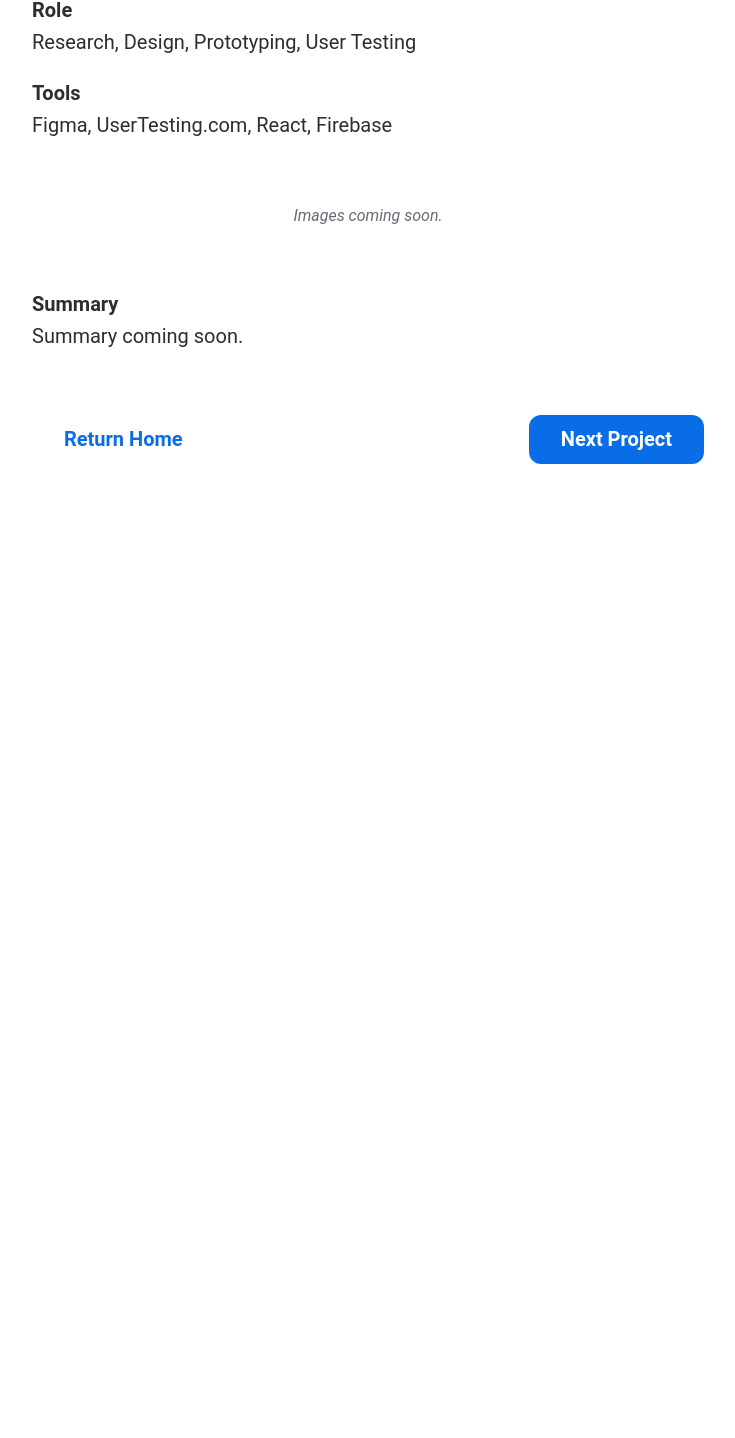
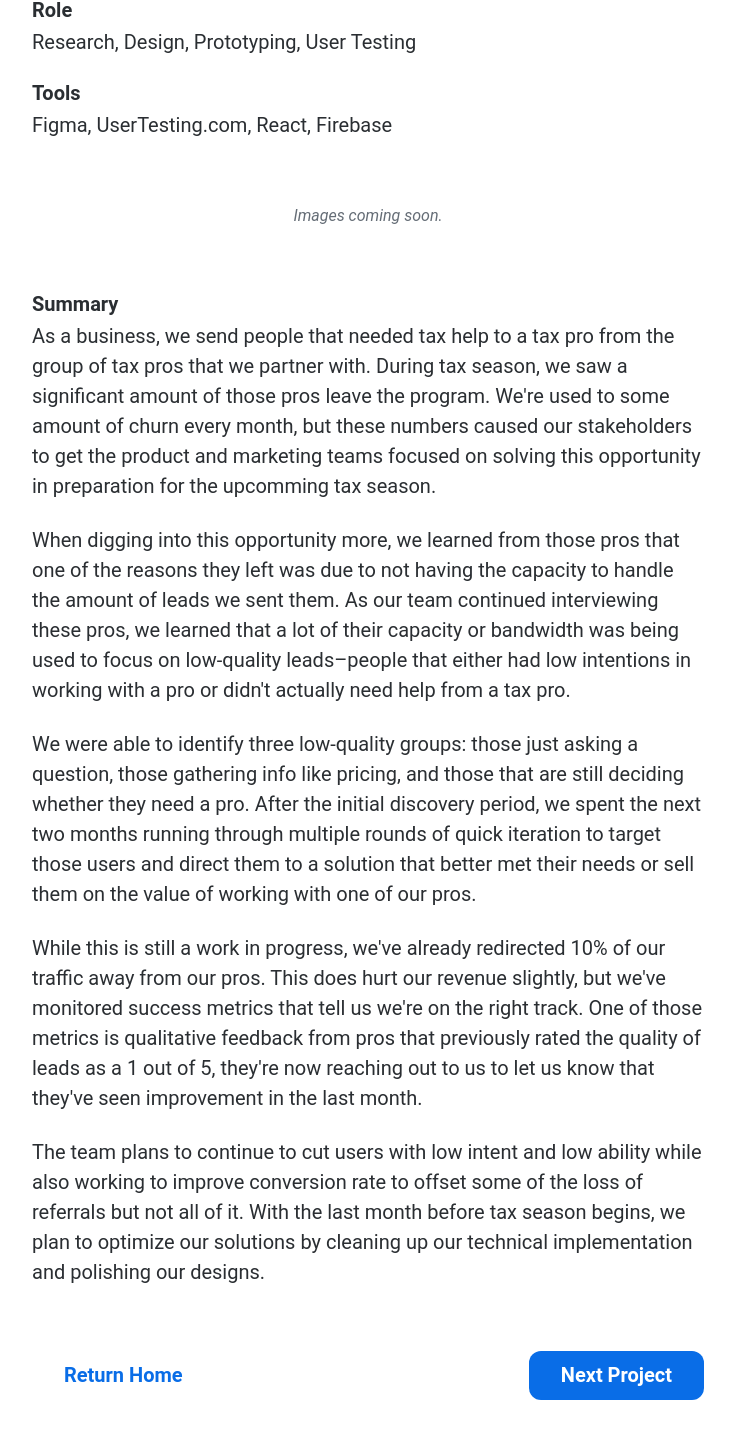
Before and after one commit to isaiahcolson/colson-site, a React (Vite) app: page /work/tax-lead-quality in a window 1280 px wide. Shown: the part 639-2077 px from the top of the page, without its empty margins (272-1007 px from the left). Before the commit the page ends 1167 px from the top, so only its background shows below. Built offline with nearby package versions, Linux system fonts and the light colour scheme.

Commit message:
add summary to tax lead quality

```diff
--- a/src/components/Work/ExampleList.tsx
+++ b/src/components/Work/ExampleList.tsx
@@ -5,7 +5,7 @@ function ExampleList() {
     <>
       <ExampleItem
         className="mb-4"
-        description="Improved the quality of leads going to tax pros by redirecting users that are non-target market."
+        description="Improved quality of leads going to tax pros by redirecting users that are non-target market."
         imgAlt="tax lead quality mockup"
         imgSrc="/work-tax-lead-quality.png"
         route="/work/tax-lead-quality"
@@ -40,7 +40,7 @@ function ExampleList() {
           title="Help Center"
         />
         <ExampleItem
-          description="Redesigned pricing chart for tax product to better communicate brand and ideal product choice."
+          description="Redesigned pricing chart for tax-filing software to highlight recommendedation."
           imgAlt="pricing chart mockup"
           imgSrc="/work-price-chart.png"
           route="/work/pricing-chart"
--- a/src/pages/Work/PhoneVerification.tsx
+++ b/src/pages/Work/PhoneVerification.tsx
@@ -120,10 +120,10 @@ function PhoneVerification() {
           </Link>
 
           <Link
-            to="/#workSection"
+            to="/work/tax-lead-quality"
             className="font-bold text-center md:text-4 text-blue-50 duration-100 px-8 py-3 rounded-xl hover:bg-blue-5 hover:text-blue-60"
           >
-            Return Home
+            Previous Project
           </Link>
         </div>
       </section>
--- a/src/pages/Work/TaxLeadQuality.tsx
+++ b/src/pages/Work/TaxLeadQuality.tsx
@@ -75,14 +75,60 @@ function TaxLeadQuality() {
         <div>
           <p className="font-bold md:text-4 mb-1">Summary</p>
 
-          <p className="md:text-4 leading-normal mb-6">Summary coming soon.</p>
+          <p className="md:text-4 leading-normal mb-6">
+            As a business, we send people that needed tax help to a tax pro from
+            the group of tax pros that we partner with. During tax season, we
+            saw a significant amount of those pros leave the program. We're used
+            to some amount of churn every month, but these numbers caused our
+            stakeholders to get the product and marketing teams focused on
+            solving this opportunity in preparation for the upcomming tax
+            season.
+          </p>
+
+          <p className="md:text-4 leading-normal mb-6">
+            When digging into this opportunity more, we learned from those pros
+            that one of the reasons they left was due to not having the capacity
+            to handle the amount of leads we sent them. As our team continued
+            interviewing these pros, we learned that a lot of their capacity or
+            bandwidth was being used to focus on low-quality leads–people that
+            either had low intentions in working with a pro or didn't actually
+            need help from a tax pro.
+          </p>
+
+          <p className="md:text-4 leading-normal mb-6">
+            We were able to identify three low-quality groups: those just asking
+            a question, those gathering info like pricing, and those that are
+            still deciding whether they need a pro. After the initial discovery
+            period, we spent the next two months running through multiple rounds
+            of quick iteration to target those users and direct them to a
+            solution that better met their needs or sell them on the value of
+            working with one of our pros.
+          </p>
+
+          <p className="md:text-4 leading-normal mb-6">
+            While this is still a work in progress, we've already redirected 10%
+            of our traffic away from our pros. This does hurt our revenue
+            slightly, but we've monitored success metrics that tell us we're on
+            the right track. One of those metrics is qualitative feedback from
+            pros that previously rated the quality of leads as a 1 out of 5,
+            they're now reaching out to us to let us know that they've seen
+            improvement in the last month.
+          </p>
+
+          <p className="md:text-4 leading-normal">
+            The team plans to continue to cut users with low intent and low
+            ability while also working to improve conversion rate to offset some
+            of the loss of referrals but not all of it. With the last month
+            before tax season begins, we plan to optimize our solutions by
+            cleaning up our technical implementation and polishing our designs.
+          </p>
         </div>
       </section>
 
       <section>
         <div className="flex flex-col md:flex-row-reverse md:justify-between">
           <Link
-            to="/work/design-system"
+            to="/work/phone-verification"
             className="font-bold text-center md:text-4 bg-blue-50 text-white duration-100 px-8 py-3 rounded-xl hover:bg-blue-60 mb-4 md:mb-0"
           >
             Next Project
```
